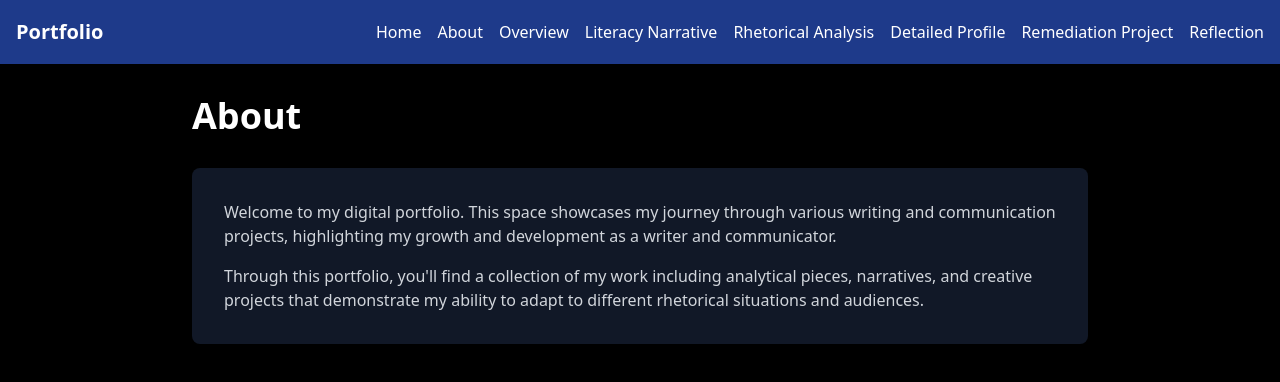
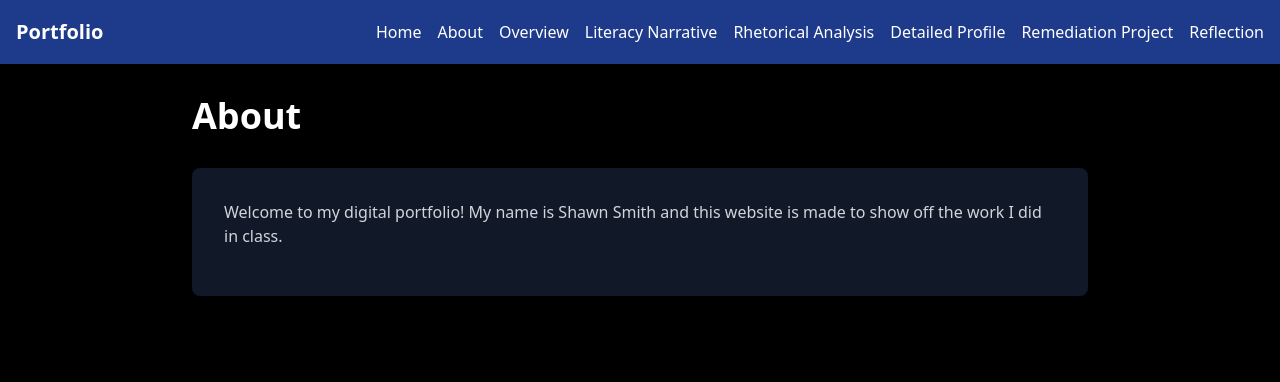
Before and after one commit to sillypartyman/school, a React (Vite) app: page /about in a window 1280 px wide. Shown: the top 382 px of the page. Built offline with nearby package versions, Linux system fonts and the light colour scheme.

Commit message:
Update About.tsx

```diff
--- a/src/pages/About.tsx
+++ b/src/pages/About.tsx
@@ -6,13 +6,10 @@ function About() {
       <h1 className="text-4xl font-bold text-white mb-8">About</h1>
       <div className="bg-gray-900 rounded-lg p-8">
         <p className="text-gray-300 mb-4">
-          Welcome to my digital portfolio. This space showcases my journey through various writing and communication projects,
-          highlighting my growth and development as a writer and communicator.
+          Welcome to my digital portfolio! My name is Shawn Smith and this website is made to show
+          off the work I did in class.
         </p>
-        <p className="text-gray-300">
-          Through this portfolio, you'll find a collection of my work including analytical pieces, narratives, and creative
-          projects that demonstrate my ability to adapt to different rhetorical situations and audiences.
-        </p>
+
       </div>
     </div>
   );
```
